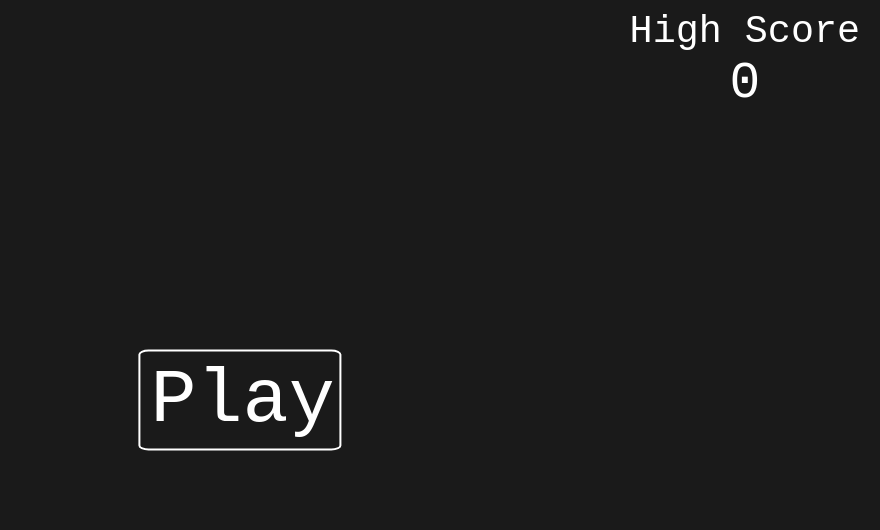
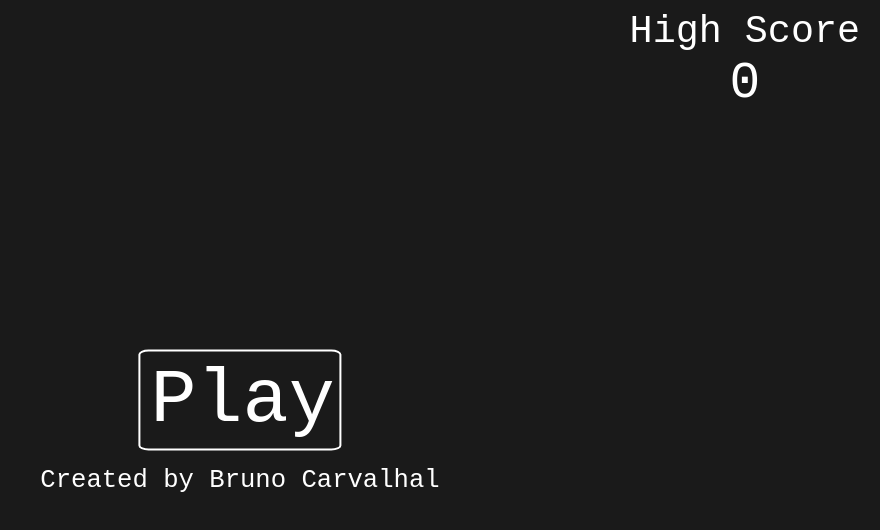
Before and after one commit to ExtraBB/angular-invaders, an Angular app: page / in a window 1280 px wide. Shown: the top 530 px of the page, without its empty margins (400-1280 px from the left). Built offline with nearby package versions, Linux system fonts and the light colour scheme.

Commit message:
Added credits

```diff
--- a/src/app/app.component.css
+++ b/src/app/app.component.css
@@ -40,3 +40,23 @@
     cursor: pointer;
     border: 2px solid #00FF41;
 }
+
+.created-by {
+    font-size: 2vw;
+    width: 50vw;
+    text-align: center;
+    position: absolute;
+    left: 50%;
+    top: 60%;
+    -webkit-transform: translate(-50%, -50%);
+    transform: translate(-50%, -50%);
+}
+
+.created-by .link {
+    color: white;
+    text-decoration: none;
+}
+
+.created-by .link:hover{
+    color: #00FF41;
+}
--- a/src/app/app.component.html
+++ b/src/app/app.component.html
@@ -13,4 +13,5 @@
 <div *ngIf="!playing" (click)="startGame();">
     <app-score class="highscore" title="High Score" score={{highscore}}></app-score>
     <div class="play-button"> Play </div>
+    <div class="created-by">Created by <a class="link" href="http://www.brunocarvalhal.com">Bruno Carvalhal</a></div>
 </div>
```
